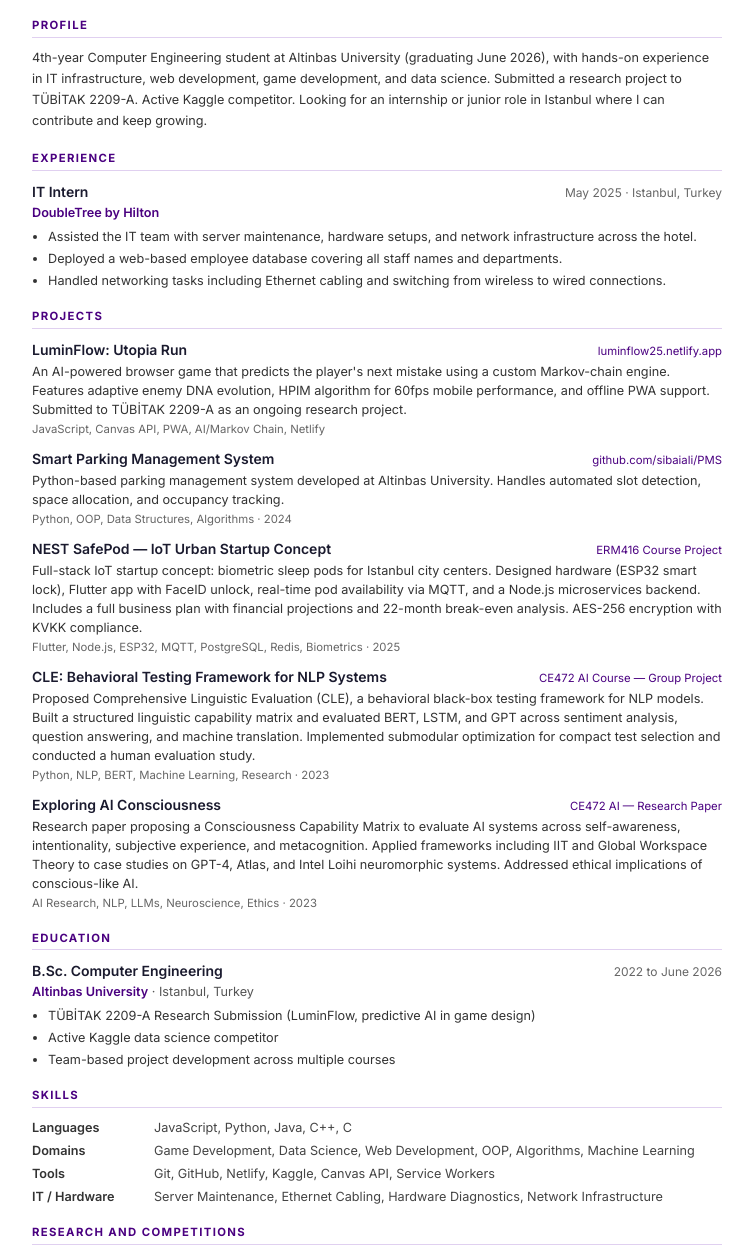
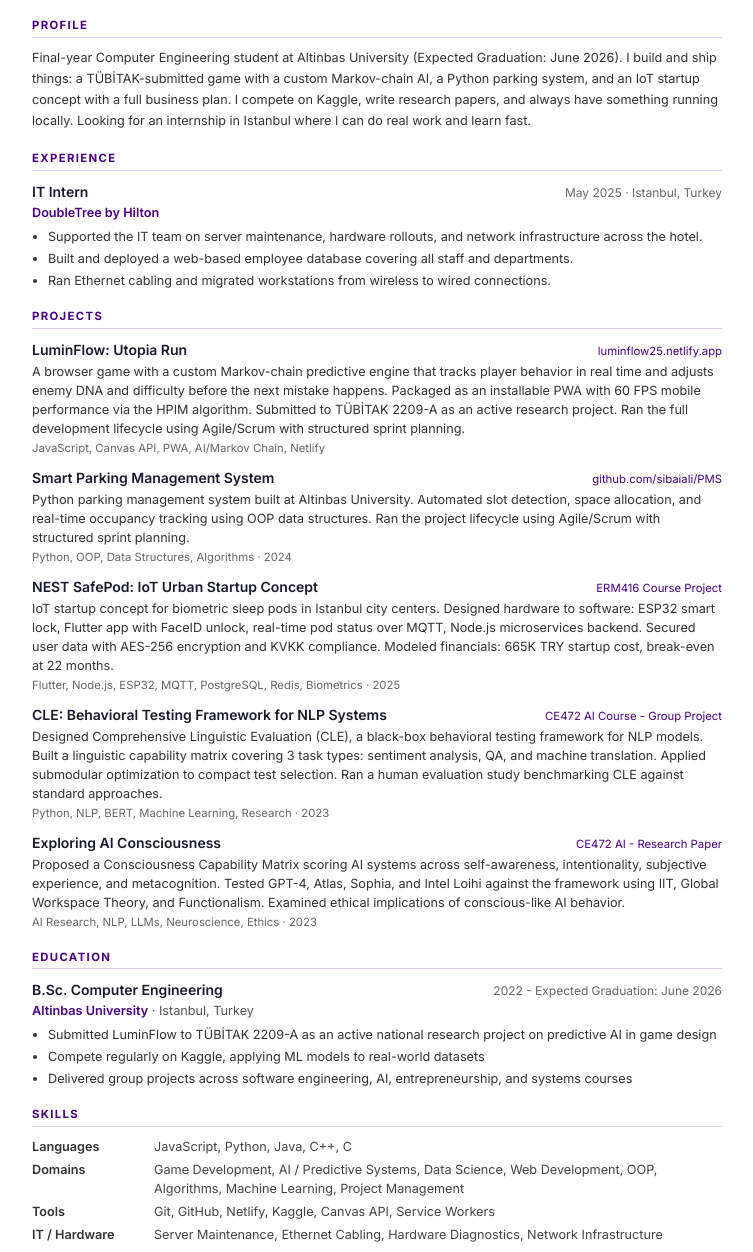
Before and after one commit to sibaiali/alisibai, a plain HTML site: page cv.html in a window 1280 px wide. Shown: the part 150-1402 px from the top of the page, without its empty margins (263-1016 px from the left). Drawn offline with Linux system fonts and the light colour scheme.

Commit message:
Add files via upload

```diff
--- a/cv.html
+++ b/cv.html
@@ -226,7 +226,7 @@
     <header class="cv-header">
       <div>
         <div class="cv-name">Ali Sibai</div>
-        <div class="cv-role">Computer Engineering Student · Istanbul, Turkey</div>
+        <div class="cv-role">Senior Computer Engineering Student | Software Developer &amp; Project Management Enthusiast · Istanbul, Turkey</div>
       </div>
       <div class="cv-contacts">
         <a href="mailto:alisibai01@gmail.com">alisibai01@gmail.com</a>
@@ -240,10 +240,10 @@
     <section class="cv-section">
       <div class="cv-section-title">Profile</div>
       <p class="cv-summary">
-        4th-year Computer Engineering student at Altinbas University (graduating June 2026),
-        with hands-on experience in IT infrastructure, web development, game development, and data science.
-        Submitted a research project to TÜBİTAK 2209-A. Active Kaggle competitor.
-        Looking for an internship or junior role in Istanbul where I can contribute and keep growing.
+        Final-year Computer Engineering student at Altinbas University (Expected Graduation: June 2026).
+        I build and ship things: a TÜBİTAK-submitted game with a custom Markov-chain AI, a Python parking system, and an IoT startup concept with a full business plan.
+        I compete on Kaggle, write research papers, and always have something running locally.
+        Looking for an internship in Istanbul where I can do real work and learn fast.
       </p>
     </section>
 
@@ -258,10 +258,9 @@
         </div>
         <div class="cv-entry-sub"><strong>DoubleTree by Hilton</strong></div>
         <ul class="cv-bullets">
-          <li>Assisted the IT team with server maintenance, hardware setups, and network infrastructure across the
-            hotel.</li>
-          <li>Deployed a web-based employee database covering all staff names and departments.</li>
-          <li>Handled networking tasks including Ethernet cabling and switching from wireless to wired connections.</li>
+          <li>Supported the IT team on server maintenance, hardware rollouts, and network infrastructure across the hotel.</li>
+          <li>Built and deployed a web-based employee database covering all staff and departments.</li>
+          <li>Ran Ethernet cabling and migrated workstations from wireless to wired connections.</li>
         </ul>
       </div>
     </section>
@@ -276,9 +275,9 @@
           <span class="cv-project-link">luminflow25.netlify.app</span>
         </div>
         <div class="cv-project-desc">
-          An AI-powered browser game that predicts the player's next mistake using a custom Markov-chain engine.
-          Features adaptive enemy DNA evolution, HPIM algorithm for 60fps mobile performance, and offline PWA support.
-          Submitted to TÜBİTAK 2209-A as an ongoing research project.
+          A browser game with a custom Markov-chain predictive engine that tracks player behavior in real time and adjusts enemy DNA and difficulty before the next mistake happens.
+          Packaged as an installable PWA with 60 FPS mobile performance via the HPIM algorithm. Submitted to TÜBİTAK 2209-A as an active research project.
+          Ran the full development lifecycle using Agile/Scrum with structured sprint planning.
         </div>
         <div class="cv-project-stack">JavaScript, Canvas API, PWA, AI/Markov Chain, Netlify</div>
       </div>
@@ -289,22 +288,22 @@
           <span class="cv-project-link">github.com/sibaiali/PMS</span>
         </div>
         <div class="cv-project-desc">
-          Python-based parking management system developed at Altinbas University.
-          Handles automated slot detection, space allocation, and occupancy tracking.
+          Python parking management system built at Altinbas University.
+          Automated slot detection, space allocation, and real-time occupancy tracking using OOP data structures.
+          Ran the project lifecycle using Agile/Scrum with structured sprint planning.
         </div>
         <div class="cv-project-stack">Python, OOP, Data Structures, Algorithms &middot; 2024</div>
       </div>
 
       <div class="cv-project">
         <div class="cv-project-header">
-          <span class="cv-project-name">NEST SafePod &mdash; IoT Urban Startup Concept</span>
+          <span class="cv-project-name">NEST SafePod: IoT Urban Startup Concept</span>
           <span class="cv-project-link">ERM416 Course Project</span>
         </div>
         <div class="cv-project-desc">
-          Full-stack IoT startup concept: biometric sleep pods for Istanbul city centers.
-          Designed hardware (ESP32 smart lock), Flutter app with FaceID unlock, real-time pod availability
-          via MQTT, and a Node.js microservices backend. Includes a full business plan with financial
-          projections and 22-month break-even analysis. AES-256 encryption with KVKK compliance.
+          IoT startup concept for biometric sleep pods in Istanbul city centers.
+          Designed hardware to software: ESP32 smart lock, Flutter app with FaceID unlock, real-time pod status over MQTT, Node.js microservices backend.
+          Secured user data with AES-256 encryption and KVKK compliance. Modeled financials: 665K TRY startup cost, break-even at 22 months.
         </div>
         <div class="cv-project-stack">Flutter, Node.js, ESP32, MQTT, PostgreSQL, Redis, Biometrics &middot; 2025</div>
       </div>
@@ -312,13 +311,12 @@
       <div class="cv-project">
         <div class="cv-project-header">
           <span class="cv-project-name">CLE: Behavioral Testing Framework for NLP Systems</span>
-          <span class="cv-project-link">CE472 AI Course &mdash; Group Project</span>
+          <span class="cv-project-link">CE472 AI Course - Group Project</span>
         </div>
         <div class="cv-project-desc">
-          Proposed Comprehensive Linguistic Evaluation (CLE), a behavioral black-box testing framework
-          for NLP models. Built a structured linguistic capability matrix and evaluated BERT, LSTM, and GPT
-          across sentiment analysis, question answering, and machine translation. Implemented submodular
-          optimization for compact test selection and conducted a human evaluation study.
+          Designed Comprehensive Linguistic Evaluation (CLE), a black-box behavioral testing framework for NLP models.
+          Built a linguistic capability matrix covering 3 task types: sentiment analysis, QA, and machine translation.
+          Applied submodular optimization to compact test selection. Ran a human evaluation study benchmarking CLE against standard approaches.
         </div>
         <div class="cv-project-stack">Python, NLP, BERT, Machine Learning, Research &middot; 2023</div>
       </div>
@@ -326,13 +324,12 @@
       <div class="cv-project">
         <div class="cv-project-header">
           <span class="cv-project-name">Exploring AI Consciousness</span>
-          <span class="cv-project-link">CE472 AI &mdash; Research Paper</span>
+          <span class="cv-project-link">CE472 AI - Research Paper</span>
         </div>
         <div class="cv-project-desc">
-          Research paper proposing a Consciousness Capability Matrix to evaluate AI systems across
-          self-awareness, intentionality, subjective experience, and metacognition. Applied frameworks
-          including IIT and Global Workspace Theory to case studies on GPT-4, Atlas, and Intel Loihi
-          neuromorphic systems. Addressed ethical implications of conscious-like AI.
+          Proposed a Consciousness Capability Matrix scoring AI systems across self-awareness, intentionality, subjective experience, and metacognition.
+          Tested GPT-4, Atlas, Sophia, and Intel Loihi against the framework using IIT, Global Workspace Theory, and Functionalism.
+          Examined ethical implications of conscious-like AI behavior.
         </div>
         <div class="cv-project-stack">AI Research, NLP, LLMs, Neuroscience, Ethics &middot; 2023</div>
       </div>
@@ -344,13 +341,13 @@
       <div class="cv-entry">
         <div class="cv-entry-header">
           <span class="cv-entry-title">B.Sc. Computer Engineering</span>
-          <span class="cv-entry-date">2022 to June 2026</span>
+          <span class="cv-entry-date">2022 - Expected Graduation: June 2026</span>
         </div>
         <div class="cv-entry-sub"><strong>Altinbas University</strong> · Istanbul, Turkey</div>
         <ul class="cv-bullets">
-          <li>TÜBİTAK 2209-A Research Submission (LuminFlow, predictive AI in game design)</li>
-          <li>Active Kaggle data science competitor</li>
-          <li>Team-based project development across multiple courses</li>
+          <li>Submitted LuminFlow to TÜBİTAK 2209-A as an active national research project on predictive AI in game design</li>
+          <li>Compete regularly on Kaggle, applying ML models to real-world datasets</li>
+          <li>Delivered group projects across software engineering, AI, entrepreneurship, and systems courses</li>
         </ul>
       </div>
     </section>
@@ -363,8 +360,7 @@
         <span class="skill-value">JavaScript, Python, Java, C++, C</span>
 
         <span class="skill-label">Domains</span>
-        <span class="skill-value">Game Development, Data Science, Web Development, OOP, Algorithms, Machine
-          Learning</span>
+        <span class="skill-value">Game Development, AI / Predictive Systems, Data Science, Web Development, OOP, Algorithms, Machine Learning, Project Management</span>
 
         <span class="skill-label">Tools</span>
         <span class="skill-value">Git, GitHub, Netlify, Kaggle, Canvas API, Service Workers</span>
@@ -380,12 +376,10 @@
       <div class="cv-section-title">Research and Competitions</div>
       <div class="skills-table">
         <span class="skill-label">TÜBİTAK 2209-A</span>
-        <span class="skill-value">Submitted LuminFlow as active national research project, exploring predictive AI in
-          game design</span>
+        <span class="skill-value">Submitted LuminFlow as an active national research project. Focus: predictive AI in game design using Markov chains.</span>
 
         <span class="skill-label">Kaggle</span>
-        <span class="skill-value">Active participant in data science competitions, applying ML models to real-world
-          datasets</span>
+        <span class="skill-value">Compete regularly in ML challenges, testing classification and prediction models against real-world datasets.</span>
       </div>
     </section>
 
```
